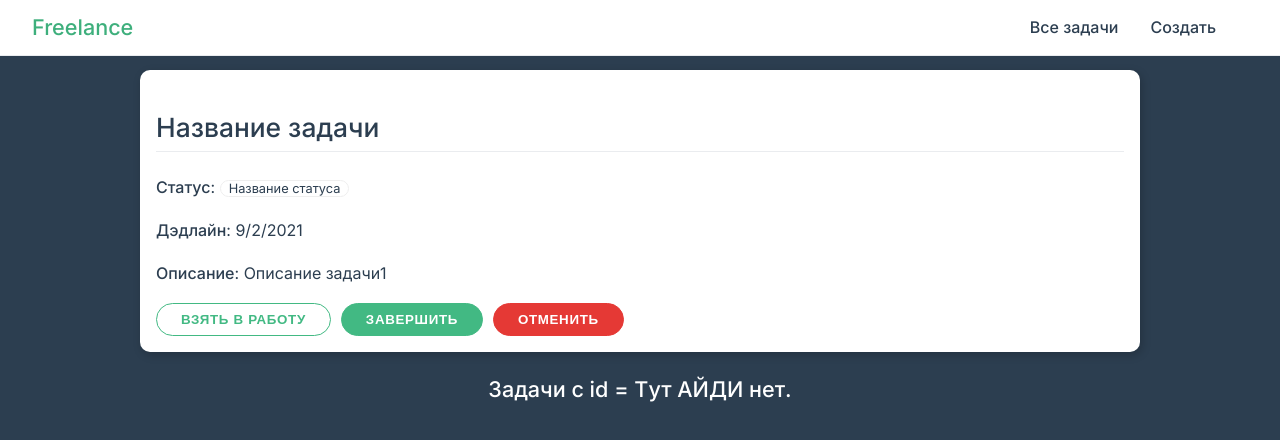
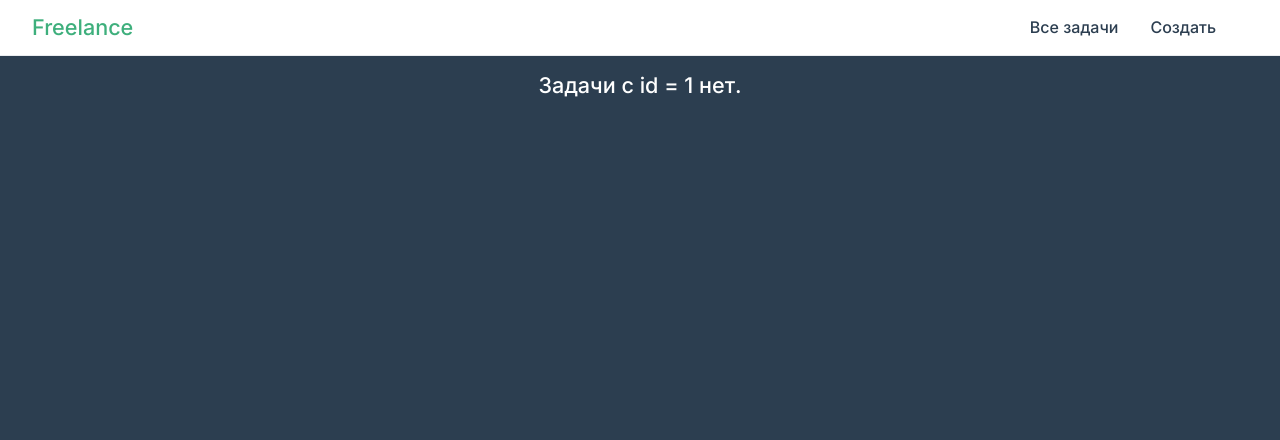
Before and after one commit to IvanCeban/VM_vue3_composition_api, a Vue app: page /task/1 in a window 1280 px wide. Shown: the top 440 px of the page. Built offline with nearby package versions, Linux system fonts and the light colour scheme.

Commit message:
Task status added

```diff
--- a/src/assets/theme.css
+++ b/src/assets/theme.css
@@ -422,8 +422,13 @@ h3 {
 }
 
 .badge.warning {
-    border-color: #c25205;
-    color: #c25205;
+    border-color: #da6d28;
+    color: #da6d28;
+}
+
+.badge.info {
+    border-color: #057dc2;
+    color: #057dc2;
 }
 
 .text-white {
--- a/src/components/AppStatus.vue
+++ b/src/components/AppStatus.vue
@@ -1,3 +1,29 @@
 <template>
-  <span :class="['badge']">Название статуса</span>
+  <span :class="['badge', status.style]">{{status.title}}</span>
 </template>
+
+<script>
+import {computed} from 'vue'
+  export default {
+    name: 'AppStatus',
+    props: ['type'],
+    setup(props) {
+      const status = computed(() => {
+        switch(props.type) {
+          case 'done':
+            return {title: 'Выполнено', style: 'primary'}
+          case 'in_progress':
+            return {title: 'Выполняется', style: 'warning'}
+          case 'canceled':
+            return {title: 'Отменено', style: 'danger'}
+          default:
+            return {title: 'Активен', style: 'info'}
+        }
+      })
+
+      return {
+        status
+      }
+    }
+  }
+</script>
--- a/src/store/index.js
+++ b/src/store/index.js
@@ -7,11 +7,18 @@ export default createStore({
   mutations: {
     addTask(state, payload) {
       state.tasks.push(payload)
+    },
+    setTaskStatus(state, {id, status}) {
+      const currentTask = state.tasks.find(el => el.id === id)
+      currentTask.status = status
     }
   },
   actions: {
     addTask({commit}, payload) {
       commit('addTask', payload)
+    },
+    setTaskStatus({commit}, payload) {
+      commit('setTaskStatus', payload)
     }
   },
   getters: {
--- a/src/views/New.vue
+++ b/src/views/New.vue
@@ -24,10 +24,12 @@
 <script>
   import {ref, watch} from 'vue'
   import {useStore} from 'vuex'
+  import {useRouter} from 'vue-router'
   export default {
     name: 'New',
     setup () {
       const store = useStore()
+      const router = useRouter()
       const title = ref('')
       const description = ref('')
       const deadline = ref('')
@@ -35,15 +37,18 @@
 
       function createTask() {
         store.dispatch('addTask', {
-          id: title.value.slice(4) + '_' + Math.floor(1000 + Math.random() * 9000),
+          id: title.value.slice(0, 4) + '_' + Math.floor(1000 + Math.random() * 9000),
           title: title.value,
           deadline: deadline.value,
-          description: description.value
+          description: description.value,
+          status: new Date(deadline.value) > new Date() ? 'active' : 'canceled'
         })
 
         title.value = ''
         deadline.value = ''
         description.value = ''
+
+        router.push('/')
       }
 
       watch([title, deadline, description], (newValues, oldValues) => {
--- a/src/views/Task.vue
+++ b/src/views/Task.vue
@@ -1,26 +1,43 @@
 <template>
-  <div class="card">
-    <h2>Название задачи</h2>
-    <p><strong>Статус</strong>: <AppStatus :type="'done'" /></p>
-    <p><strong>Дэдлайн</strong>: {{ new Date().toLocaleDateString() }}</p>
-    <p><strong>Описание</strong>: Описание задачи{{taskId}}</p>
+  <div class="card" v-if="currentTask">
+    <h2>{{currentTask.title}}</h2>
+    <p><strong>Статус</strong>: <AppStatus :type="currentTask.status" /></p>
+    <p><strong>Дэдлайн</strong>: {{currentTask.deadline}}</p>
+    <p><strong>Описание</strong>: {{currentTask.description}}</p>
     <div>
-      <button class="btn">Взять в работу</button>
-      <button class="btn primary">Завершить</button>
-      <button class="btn danger">Отменить</button>
+      <button class="btn" @click="setStatus('in_progress')">Взять в работу</button>
+      <button class="btn primary" @click="setStatus('done')">Завершить</button>
+      <button class="btn danger" @click="setStatus('canceled')">Отменить</button>
     </div>
   </div>
-  <h3 class="text-white center">
-    Задачи с id = <strong>Tут АЙДИ</strong> нет.
+  <h3 class="text-white center" v-else>
+    Задачи с id = <strong>{{taskId}}</strong> нет.
   </h3>
 </template>
 
 <script>
 import AppStatus from '../components/AppStatus'
+import {useStore} from 'vuex'
 
 export default {
   components: {AppStatus},
-  props: ['taskId']
+  props: ['taskId'],
+  setup (props) {
+    const store = useStore()
+    const tasks = store.getters.tasks
+    const currentTask = tasks.find(el => el.id === props.taskId)
+
+    function setStatus(status) {
+      store.dispatch('setTaskStatus', {
+        id: props.taskId,
+        status: status
+      })
+    }
+    return {
+      currentTask,
+      setStatus
+    }
+  }
 }
 </script>
 
--- a/src/views/Tasks.vue
+++ b/src/views/Tasks.vue
@@ -5,9 +5,8 @@
     <div class="card" v-for="task in tasks">
       <h2 class="card-title">
         {{task.title}}
-        <AppStatus :type="'done'" />
+        <AppStatus :type="task.status" />
       </h2>
-      <h4>{{task.id}}</h4>
       <p>
         <strong>
           <small>
@@ -35,7 +34,6 @@ export default {
       return deadline.toLocaleDateString()
     }
 
-    console.log(tasks.value)
     return {
       tasks,
       getDeadline
```
